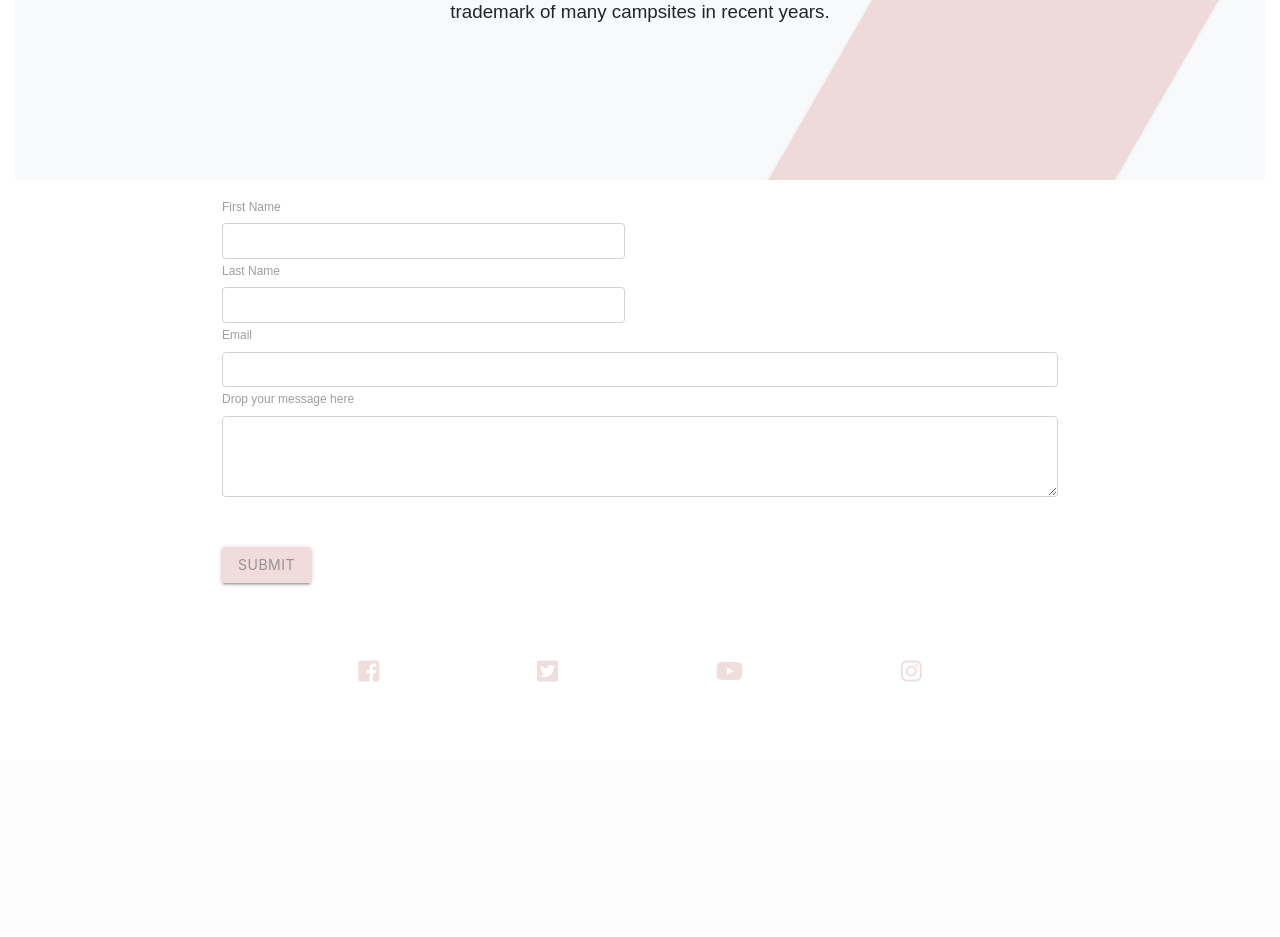
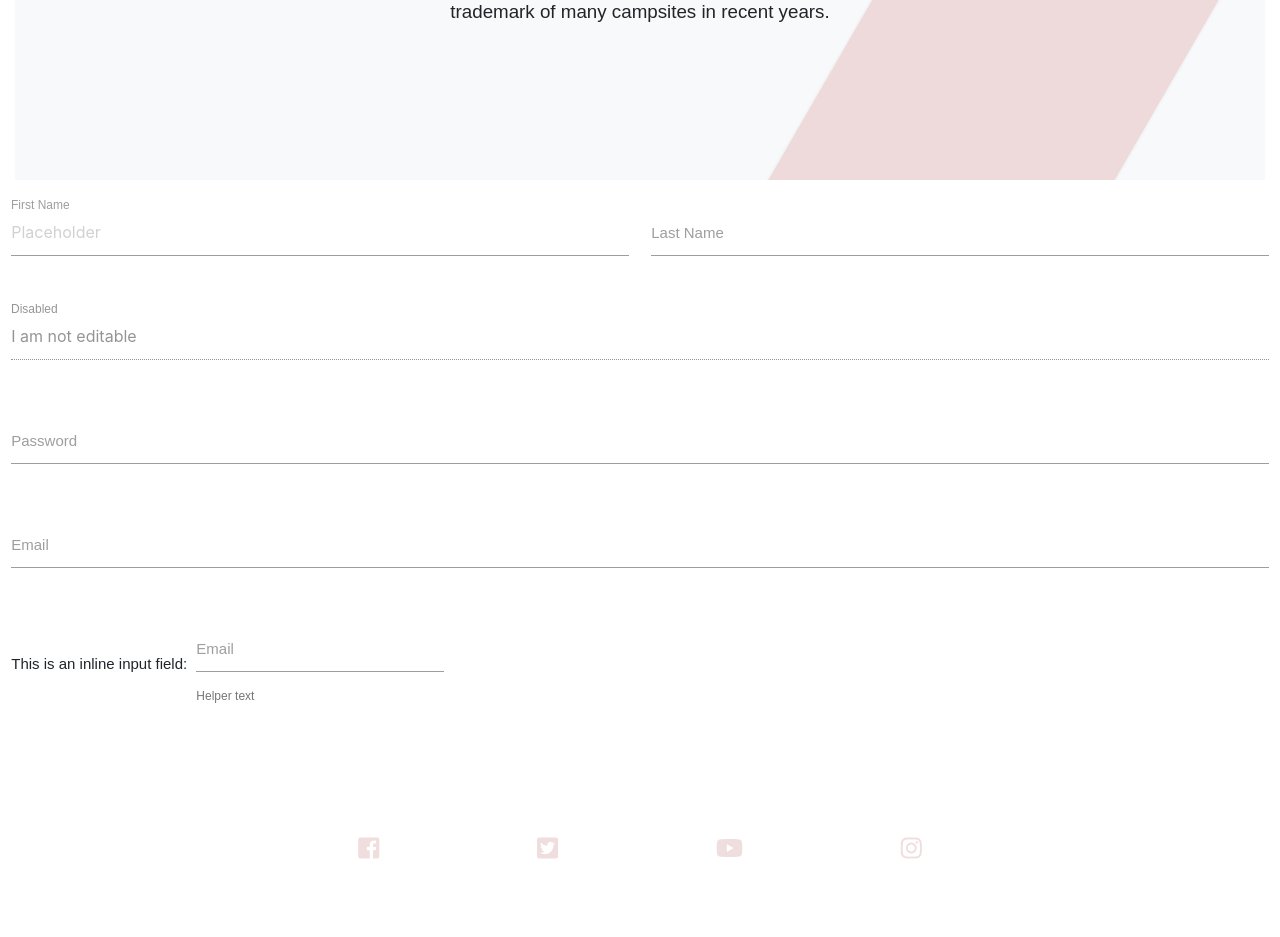
Before and after one commit to Code-Institute-Submissions/-petracili-MS3, a Flask app: page /contact in a window 1280 px wide. Shown: the part 522-1459 px from the top of the page. Before the commit the page ends 1204 px from the top, so only its background shows below. Run offline with Flask 2, Linux system fonts and the light colour scheme; some libraries are stand-ins or nearby versions.

Commit message:
create element for contact page

```diff
--- a/templates/contact.html
+++ b/templates/contact.html
@@ -2,7 +2,50 @@
 {% block content %}
 <!--Contact Form-->
 
-<div class="container">
+<div class="row">
+  <form class="col s12">
+    <div class="row">
+      <div class="input-field col s6">
+        <input placeholder="Placeholder" id="first_name" type="text" class="validate">
+        <label for="first_name">First Name</label>
+      </div>
+      <div class="input-field col s6">
+        <input id="last_name" type="text" class="validate">
+        <label for="last_name">Last Name</label>
+      </div>
+    </div>
+    <div class="row">
+      <div class="input-field col s12">
+        <input disabled value="I am not editable" id="disabled" type="text" class="validate">
+        <label for="disabled">Disabled</label>
+      </div>
+    </div>
+    <div class="row">
+      <div class="input-field col s12">
+        <input id="password" type="password" class="validate">
+        <label for="password">Password</label>
+      </div>
+    </div>
+    <div class="row">
+      <div class="input-field col s12">
+        <input id="email" type="email" class="validate">
+        <label for="email">Email</label>
+      </div>
+    </div>
+    <div class="row">
+      <div class="col s12">
+        This is an inline input field:
+        <div class="input-field inline">
+          <input id="email_inline" type="email" class="validate">
+          <label for="email_inline">Email</label>
+          <span class="helper-text" data-error="wrong" data-success="right">Helper text</span>
+        </div>
+      </div>
+    </div>
+  </form>
+</div>
+
+<!--<div class="container">
     <div class="">
 
  <section class="contact-wrap">
```
